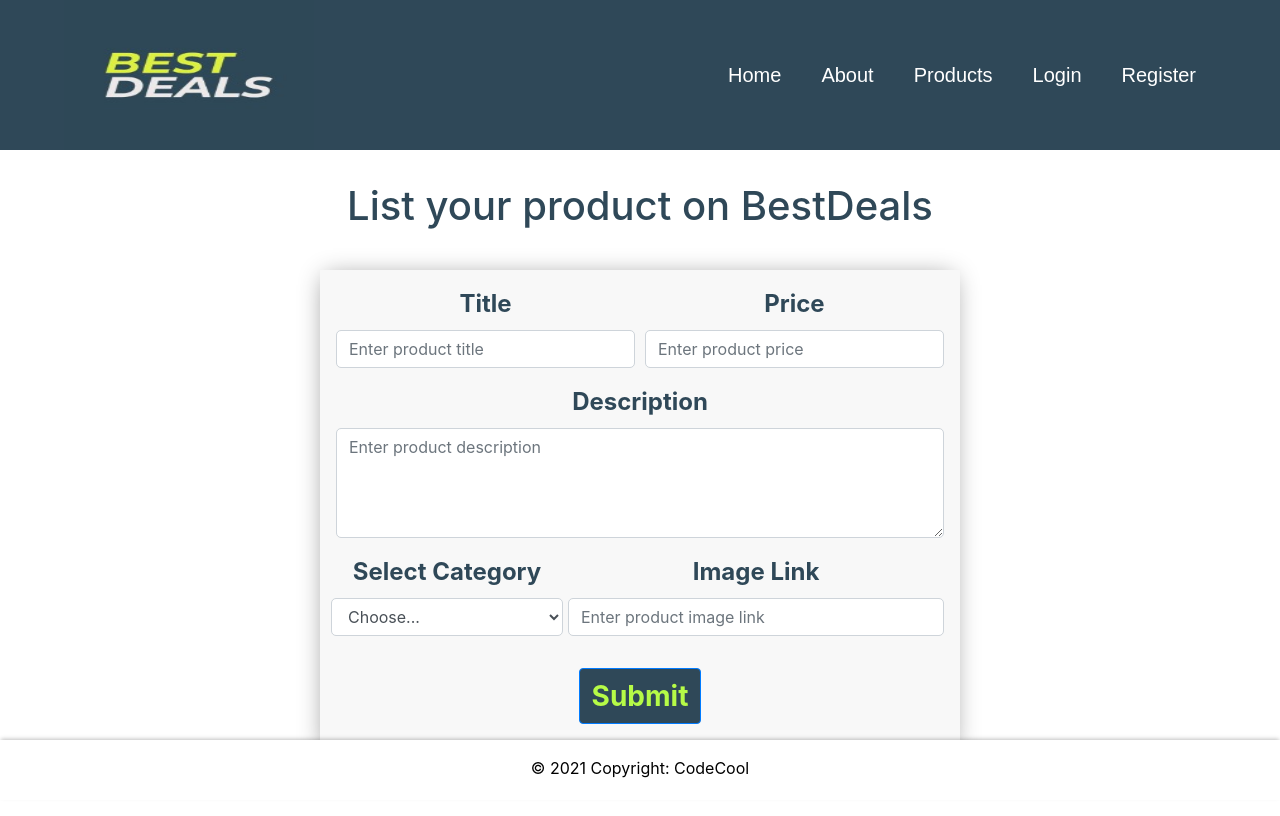
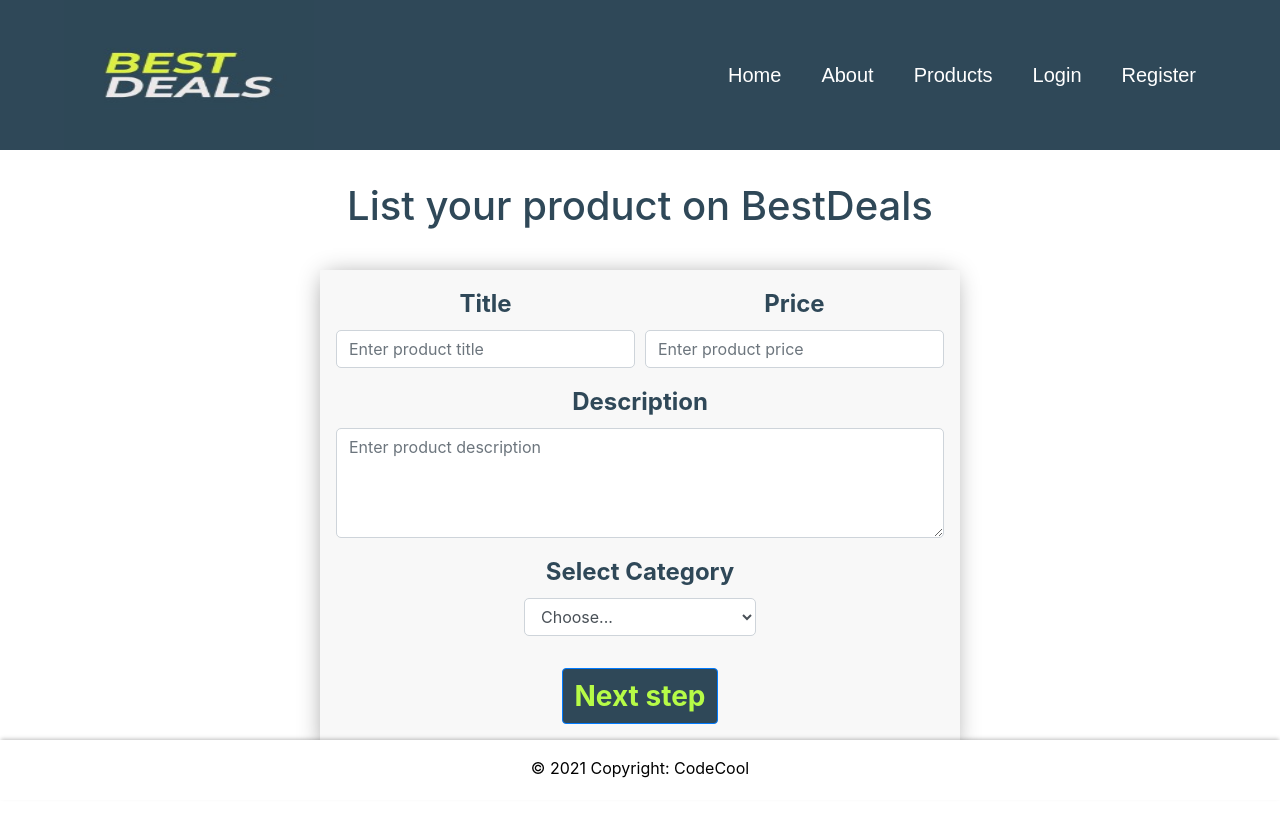
Before and after one commit to danielajoian/spring-shop-frontend, a React (Create React App) app: page /add-product in a window 1280 px wide. Shown: the top 816 px of the page. Built offline with nearby package versions, Linux system fonts and the light colour scheme.

Commit message:
Refactor product cards

```diff
--- a/src/components/ProductDetail.js
+++ b/src/components/ProductDetail.js
@@ -28,11 +28,6 @@ export default function ProductDetail(props) {
     currency: "USD",
   });
 
-  console.log(data);
-  // console.log(data.price);
-  console.log(data.user.email);
-
-  // return <h1>Hello</h1>;
   return (
     <Container style={containerStyle}>
       <Row></Row>
--- a/src/components/Products.js
+++ b/src/components/Products.js
@@ -21,12 +21,17 @@ export default function Products() {
     return (
       <Card className="col-auto mb-3" style={cardStyle}>
         <div className="card-img-container" style={imgContainerStyle}>
-          <Card.Img
+          {/* <Card.Img
             style={cardImgStyle}
             variant="top"
             src={p.imageLink}
             className="img-fluid"
-          />
+          /> */}
+            <Card.Img
+              variant="top"
+              src={`http://localhost:8080/api/product/${p.id}/image/download`}
+              className="img-fluid"
+            />
         </div>
         <Card.Body style={cardBodystyle}>
           <Link to={newLinkTo}>
--- a/src/components/add-product-form/AddProduct.js
+++ b/src/components/add-product-form/AddProduct.js
@@ -56,7 +56,7 @@ export default function AddProduct(props) {
             {errors.description && <p>{errors.description}</p>}
           </Form.Group>
         </Form.Row>
-        <Form.Row>
+        <Form.Row className="align-items-center justify-content-center">
           <Form.Group controlId="category">
             <Form.Label>Select Category</Form.Label>
             <Form.Control
@@ -75,7 +75,7 @@ export default function AddProduct(props) {
             </Form.Control>
             {errors.category && <p>{errors.category}</p>}
           </Form.Group>
-          <Form.Group as={Col} controlId="imageLink">
+          {/* <Form.Group as={Col} controlId="imageLink">
             <Form.Label className="form-label">Image Link</Form.Label>
             <Form.Control
               className="form-input"
@@ -84,10 +84,10 @@ export default function AddProduct(props) {
               value={values.imageLink}
               onChange={handleChange}
             />
-          </Form.Group>
+          </Form.Group> */}
         </Form.Row>
         <Button variant="primary" type="submit">
-          Submit
+          Next step
         </Button>
       </Form>
     </div>
--- a/src/components/add-product-form/ImageDropzone.js
+++ b/src/components/add-product-form/ImageDropzone.js
@@ -1,9 +1,12 @@
 import axios from 'axios';
-import React, {useCallback} from 'react'
+import { Button } from 'react-bootstrap';
+import React, {useCallback, useState} from 'react'
 import {useDropzone} from 'react-dropzone'
 
 const ImageDropzone = (props) => {
 
+
+    const [form, setForm] = useState(null);
 
     const onDrop = acceptedFiles => {
 
@@ -11,25 +14,32 @@ const ImageDropzone = (props) => {
         console.log(file);
         const formData = new FormData();
         formData.append("file", file);
-
+        setForm(formData);
         console.log("ID din dropzone: " + props.productId);
 
-        axios.post(`http://localhost:8080/api/product/${props.productId}/image/upload`, formData, {
+    };
+
+    const handleSubmit = () => {
+        axios.post(`http://localhost:8080/api/product/${props.productId}/image/upload`, form, {
             headers: {
                 "Content-Type": "multipart/form-data"
             }
         }).then(() => {
             console.log("file uploaded");
+            // Redirect to "FormSuccess.js" after file is uploaded
         }).catch(err => {
             console.log(err);
+            // Redirect to "Something went wrong" if it failed
         })
 
 
-    };
+    }
 
     const { getRootProps, getInputProps, isDragActive } = useDropzone({onDrop})
 
     return (
+        <div>
+            <h1>Add your product image</h1>
             <div {...getRootProps()}>
                 <input{...getInputProps()} />
 
@@ -38,6 +48,9 @@ const ImageDropzone = (props) => {
                         ? <span>Drop the image here...</span>
                         : <span>Drag and drop image here, or click to select image</span>
                 }
+
+            </div>
+            <Button id="submit" onClick={handleSubmit}>Submit</Button>
         </div>
     )
 }
--- a/src/components/home-page/RandomProducts.js
+++ b/src/components/home-page/RandomProducts.js
@@ -43,10 +43,15 @@ export default function RandomProducts() {
     return (
       <Card style={cardStyle}>
         <div className="card-img-container">
-          <Card.Img
+          {/* <Card.Img
             style={cardImgStyle}
             variant="top"
             src={p.imageLink}
+            className="img-fluid"
+          /> */}
+          <Card.Img
+            variant="top"
+            src={`http://localhost:8080/api/product/${p.id}/image/download`}
             className="img-fluid"
           />
         </div>
```
Also changed, not shown: 2 other files (tests, documents, lock files or other folders). Lines whose indentation alone changed are shown as unchanged.
